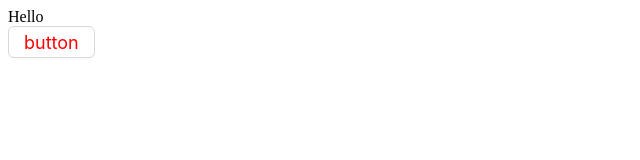
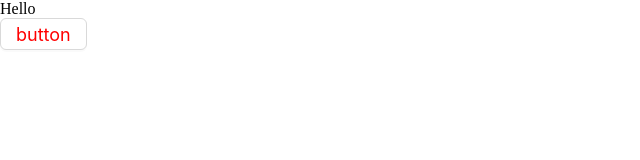
Before and after one commit to f-lab-edu/strike-deal, a React (Vite) app: page / in a window 1280 px wide. Shown: the top 160 px of the page, without its empty margins (0-640 px from the left). Built offline with nearby package versions, Linux system fonts and the light colour scheme.

Commit message:
Init: 초기 셋팅
- axios, tanstack/router 설치

```diff
--- a/package.json
+++ b/package.json
@@ -15,12 +15,15 @@
     "@tanstack/react-query": "^5.50.1",
     "@tanstack/react-router": "^1.43.12",
     "antd": "^5.19.1",
+    "axios": "^1.7.2",
     "moment": "^2.30.1",
     "react": "^18.3.1",
     "react-dom": "^18.3.1",
     "vite-plugin-svgr": "^4.2.0"
   },
   "devDependencies": {
+    "@tanstack/router-devtools": "^1.45.0",
+    "@tanstack/router-vite-plugin": "^1.45.0",
     "@types/node": "^20.14.10",
     "@types/react": "^18.3.3",
     "@types/react-dom": "^18.3.0",
--- a/src/App.tsx
+++ b/src/App.tsx
@@ -10,10 +10,10 @@ const MyButton = styled(Button)`
 
 function App() {
     return (
-        <>
+        <div>
             <div>Hello</div>
             <MyButton>button</MyButton>
-        </>
+        </div>
     );
 }
 
--- a/src/styles/GlobalStyle.tsx
+++ b/src/styles/GlobalStyle.tsx
@@ -5,6 +5,8 @@ const baseStyle = css`
     body {
         height: 100%;
         width: 100%;
+        margin: 0;
+        padding: 0;
         overflow: hidden;
     }
 `;
--- a/tsconfig.app.json
+++ b/tsconfig.app.json
@@ -29,5 +29,5 @@
         "noUnusedParameters": true,
         "noFallthroughCasesInSwitch": true
     },
-    "include": ["custom.d.ts"]
+    "include": ["typing.d.ts"]
 }
--- a/custom.d.ts
+++ b/typing.d.ts
@@ -5,3 +5,9 @@ declare module '*.svg' {
     const src: string;
     export default src;
 }
+
+declare module '@tanstack/react-router' {
+    interface Register {
+        router: typeof router;
+    }
+}
--- a/vite.config.ts
+++ b/vite.config.ts
@@ -1,6 +1,7 @@
 import * as path from 'path';
 import { defineConfig } from 'vite';
 import react from '@vitejs/plugin-react';
+import { TanStackRouterVite } from '@tanstack/router-vite-plugin';
 import svgrPlugin from 'vite-plugin-svgr';
 
 // https://vitejs.dev/config/
@@ -10,6 +11,7 @@ export default defineConfig({
             jsxImportSource: '@emotion/react',
         }),
         svgrPlugin(),
+        TanStackRouterVite(),
     ],
     server: {
         port: 3000,
```
Also changed, not shown: 1 other file (tests, documents, lock files or other folders).
